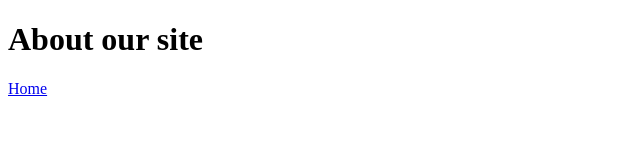
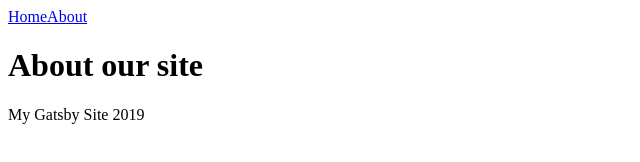
Before and after one commit to sci4punk/gatsby-demo, a Gatsby site: page /about in a window 1280 px wide. Shown: the whole page, without its empty margins (0-640 px from the left). Built offline with nearby package versions, Linux system fonts and the light colour scheme; Gatsby itself is replaced by a stand-in of ours.

Commit message:
Adding Layout component

```diff
--- /dev/null
+++ b/src/components/layout.js
@@ -0,0 +1,17 @@
+import React from "react";
+import Link from "./link";
+
+const Layout = props => {
+  return (
+  <div>
+  <header>
+    <Link to="/">Home</Link>
+    <Link to="/about">About</Link>
+  </header>
+    {props.children}
+    <footer>My Gatsby Site 2019</footer>
+  </div>
+  );
+};
+
+export default Layout;
--- a/src/components/link.js
+++ b/src/components/link.js
@@ -2,11 +2,7 @@ import React from 'react';
 import { Link } from 'gatsby';
 
 const MyLink = ({ children, ...rest }) => {
-  return (
-  <Link {...rest} style={{ background: 'teal' }}>
-    {children}
-  </Link>
-  );
+  return <Link {...rest}>{children}</Link>;
 };
 
 export default MyLink;
--- a/src/pages/about.js
+++ b/src/pages/about.js
@@ -1,7 +1,8 @@
 import React from "react";
-import { Link } from 'gatsby';
+import Layout from "../components/layout";
 
-export default () => <div>
+export default () => (
+<Layout>
 <h1>About our site</h1>
-<Link to="/">Home</Link>
-</div>;
+</Layout>
+);
```
